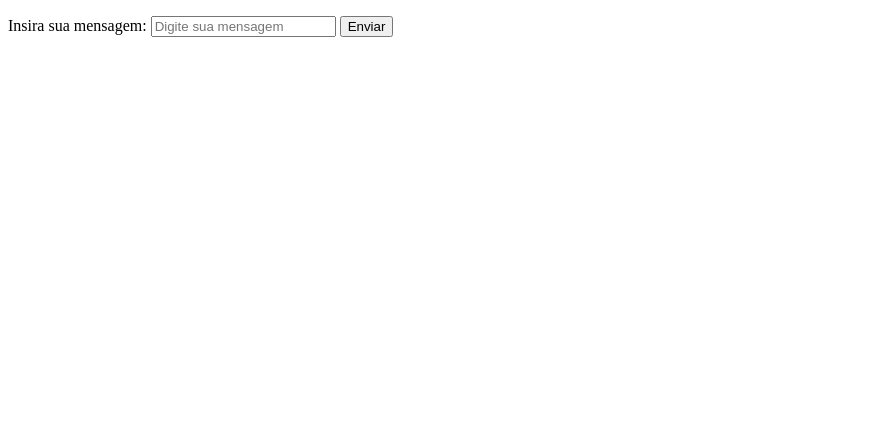
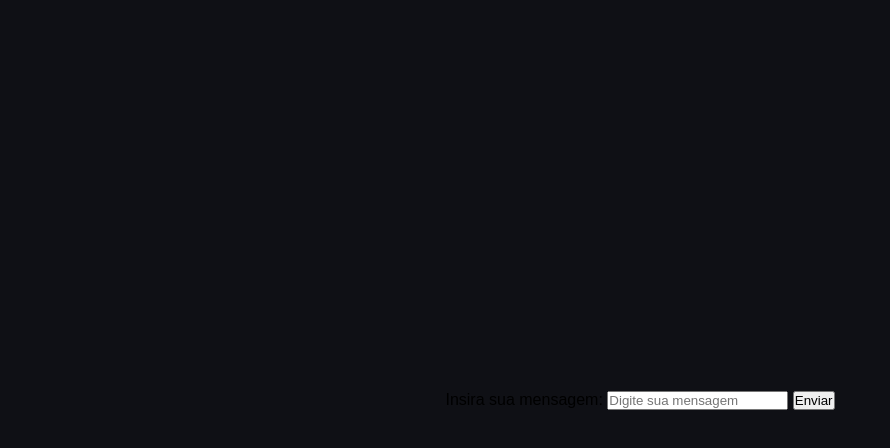
Before and after one commit to joaov1ct0r/chat-application, a website: page src/view/chat/index.html in a window 1280 px wide. Shown: the whole page, without its empty margins (0-890 px from the left). Drawn offline with Linux system fonts and the light colour scheme.

Commit message:
link styles adicionado a index.html

```diff
--- a/src/view/chat/index.html
+++ b/src/view/chat/index.html
@@ -4,6 +4,7 @@
         <meta charset="UTF-8" />
         <meta http-equiv="X-UA-Compatible" content="IE=edge" />
         <meta name="viewport" content="width=device-width, initial-scale=1.0" />
+        <link href="./styles/style.css" rel="stylesheet" />
         <title>Chat 1</title>
     </head>
     <body>
```
